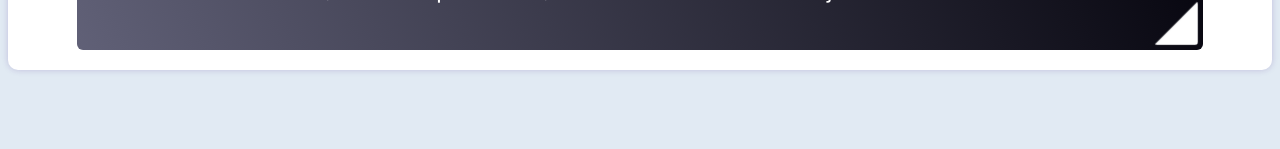
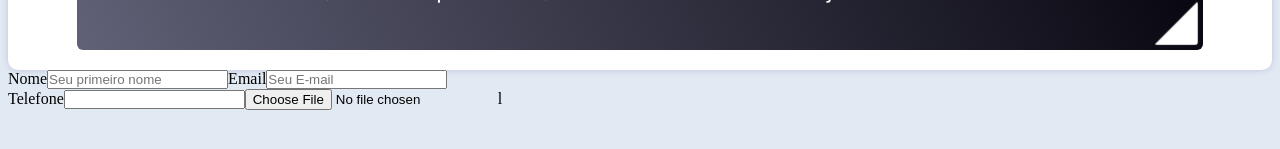
Before and after one commit to SantV7/formulario, a React (Vite) app: page / in a window 1280 px wide. Shown: the part 793-942 px from the top of the page. Built offline with nearby package versions, Linux system fonts and the light colour scheme.

Commit message:
Creating inputs

```diff
--- a/src/App.jsx
+++ b/src/App.jsx
@@ -3,6 +3,7 @@ import { FaFileContract } from "react-icons/fa6";
 import '../src/styles/form/main_text.css'
 import './styles/global.css'
 import TextInfoContract from "./components/TextInfoContract";
+import Form from "./components/Form";
 function App() {
 
 
@@ -20,8 +21,7 @@ function App() {
           <TextInfoContract />
         </div>
 
-
-
+        <Form />
       </main>
      </>
   )
--- /dev/null
+++ b/src/components/Form.jsx
@@ -0,0 +1,30 @@
+
+const Form = () => {
+  return (
+       <>
+         <form action="" method='POST'>
+          <div className="area_input">
+            <div className="input_data">
+              <label htmlFor="name_user">Nome</label>
+              <input type="text"  required name='name_user' placeholder='Seu primeiro nome' id='name_input'/>
+
+              <label htmlFor="email_user">Email</label>
+              <input type="email" required name="email_user"placeholder='Seu E-mail' id="email_input" />
+            </div>
+
+            <div className="input_data">
+              <label htmlFor="cell_phone_input">Telefone</label>
+              <input type="tel" required name="cell_phone_input" id="cell_phone_input" />
+
+              <label htmlFor="file_user"Anexar arquivo></label>
+              <input type="file" accept=".png,.jpg,.pdf,.doc" name="file_usesr" id="file_user_input" />l
+            </div>
+          </div>
+
+
+         </form>
+       </>
+  )
+}
+
+export default Form
```
